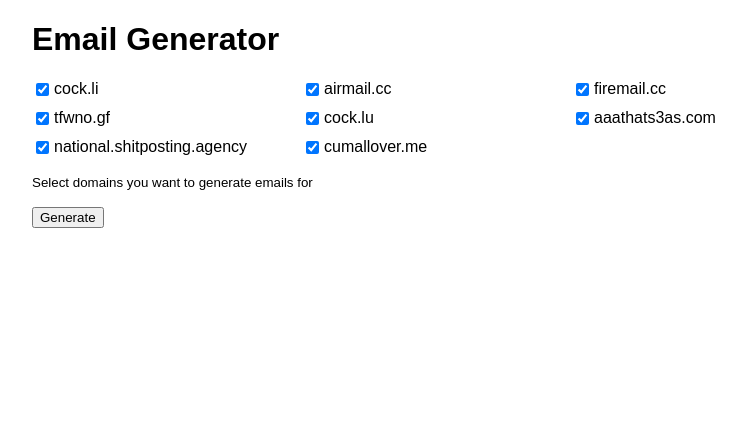
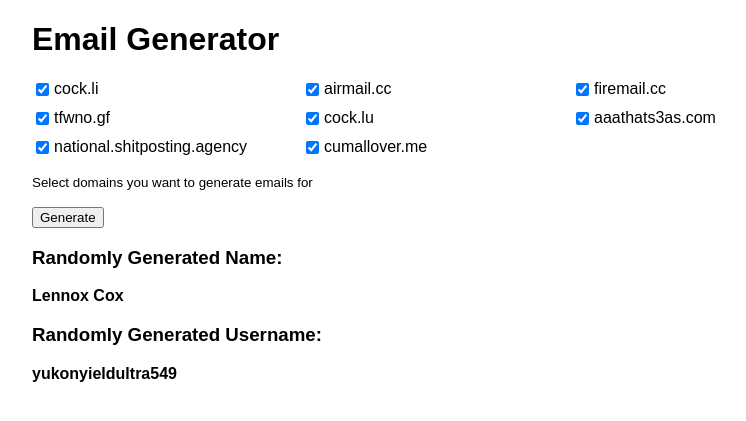
Before and after one commit to airborne-commando/user-email-gen, a Flask app: page / in a window 1280 px wide. Shown: the top 421 px of the page, without its empty margins (208-954 px from the left). Run offline with Flask 3, Linux system fonts and the light colour scheme.

Commit message:
Reflect upon flask

```diff
--- a/templates/index.html
+++ b/templates/index.html
@@ -34,6 +34,17 @@
     <pre>{% for line in result.split('\n') %}{% if 'Email:' in line %}<span class="email">{{ line }}</span>{% elif 'Password:' in line %}<span class="password">{{ line }}</span>{% else %}{{ line }}{% endif %}
 {% endfor %}</pre>
     {% endif %}
+<!-- Displaying the Randomly Generated Name -->
+{% if first_name and last_name %}
+<h3>Randomly Generated Name:</h3>
+<p><strong>{{ first_name }} {{ last_name }}</strong></p>
+{% endif %}
+
+<!-- Displaying the Randomly Generated Username -->
+{% if username %}
+<h3>Randomly Generated Username:</h3>
+<p><strong>{{ username }}</strong></p>
+{% endif %}
 
     <script>
         document.getElementById('emailForm').addEventListener('submit', function(e) {
```
